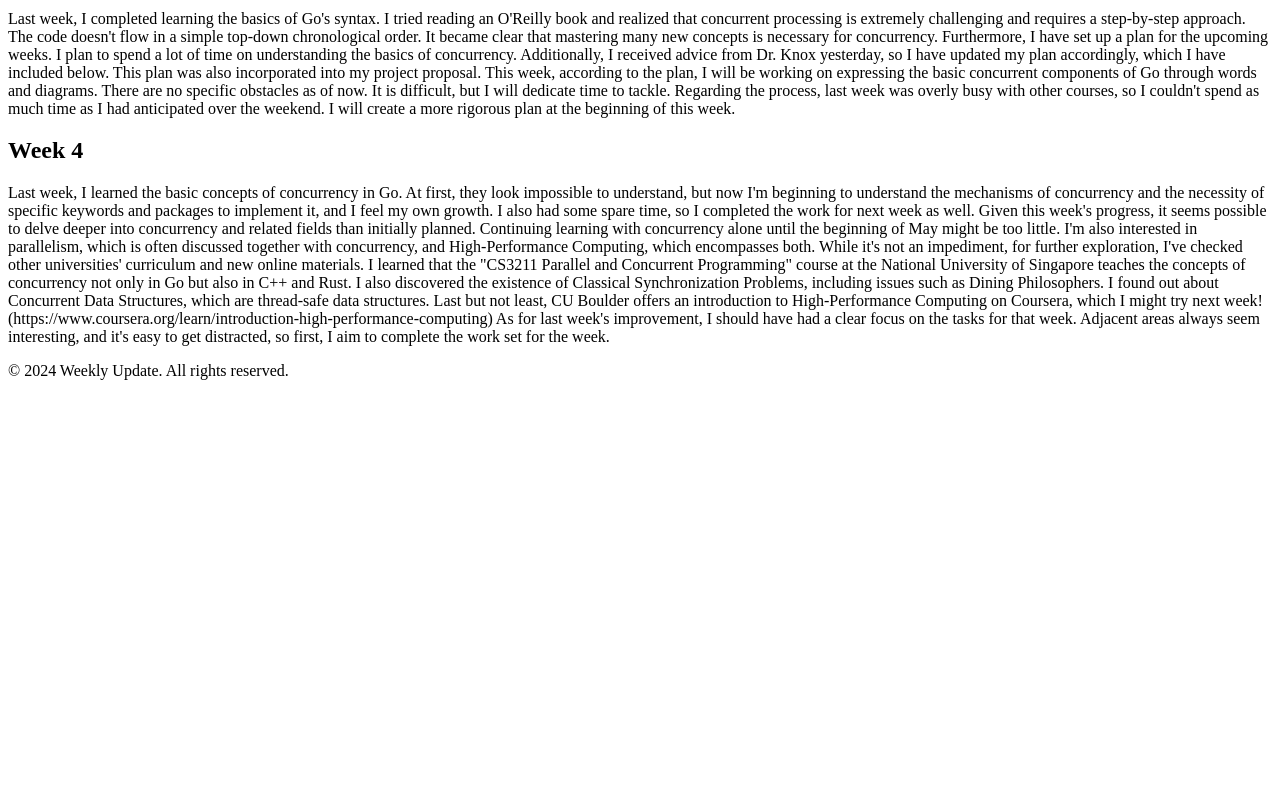
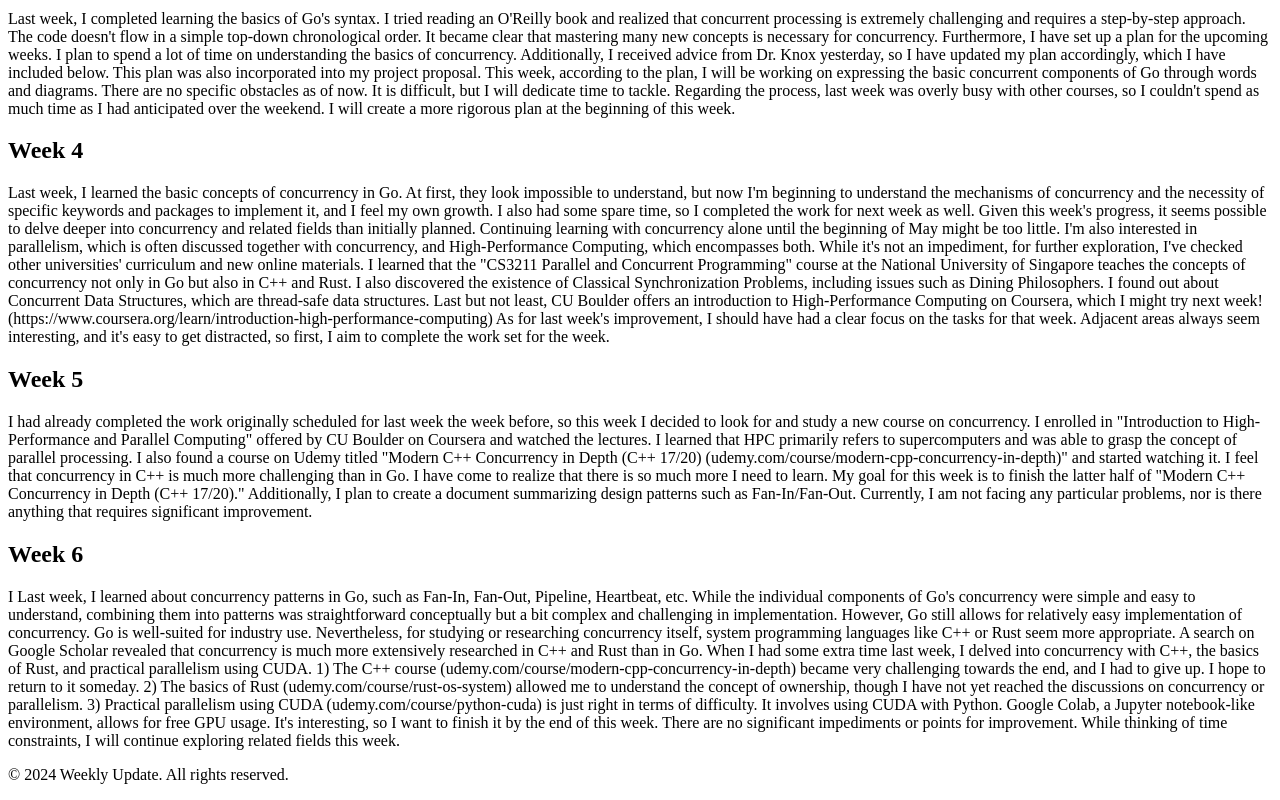
Before and after one commit to seej000/seej.github.io, a plain HTML site: page index.html in a window 1280 px wide. Shown: the part 312-1112 px from the top of the page. Before the commit the page ends 800 px from the top, so only its background shows below. Drawn offline with Linux system fonts and the light colour scheme.

Commit message:
Update index.html

```diff
--- a/index.html
+++ b/index.html
@@ -62,6 +62,41 @@
                 so first, I aim to complete the work set for the week.
             </p>
         </section>
+
+        <section id="update">
+            <h2>Week 5</h2>
+            <p>
+                I had already completed the work originally scheduled for last week the week before, so this week I decided to look for and study a new course on concurrency.
+                I enrolled in "Introduction to High-Performance and Parallel Computing" offered by CU Boulder on Coursera and watched the lectures.
+                I learned that HPC primarily refers to supercomputers and was able to grasp the concept of parallel processing.
+                I also found a course on Udemy titled "Modern C++ Concurrency in Depth (C++ 17/20) (udemy.com/course/modern-cpp-concurrency-in-depth)" and started watching it.
+                I feel that concurrency in C++ is much more challenging than in Go. I have come to realize that there is so much more I need to learn.
+                My goal for this week is to finish the latter half of "Modern C++ Concurrency in Depth (C++ 17/20)."
+                Additionally, I plan to create a document summarizing design patterns such as Fan-In/Fan-Out.
+                Currently, I am not facing any particular problems, nor is there anything that requires significant improvement.
+            </p>
+        </section>
+
+        <section id="update">
+            <h2>Week 6</h2>
+            <p>
+                I Last week, I learned about concurrency patterns in Go, such as Fan-In, Fan-Out, Pipeline, Heartbeat, etc.
+                While the individual components of Go's concurrency were simple and easy to understand, combining them into patterns was straightforward conceptually
+                but a bit complex and challenging in implementation. However, Go still allows for relatively easy implementation of concurrency. Go is well-suited for industry use.
+                Nevertheless, for studying or researching concurrency itself, system programming languages like C++ or Rust seem more appropriate.
+                A search on Google Scholar revealed that concurrency is much more extensively researched in C++ and Rust than in Go. When I had some extra time last week,
+                I delved into concurrency with C++, the basics of Rust, and practical parallelism using CUDA.
+                    1) The C++ course (udemy.com/course/modern-cpp-concurrency-in-depth) became very challenging towards the end, and I had to give up.
+                        I hope to return to it someday.
+                    2) The basics of Rust (udemy.com/course/rust-os-system) allowed me to understand the concept of ownership,
+                        though I have not yet reached the discussions on concurrency or parallelism.
+                    3) Practical parallelism using CUDA (udemy.com/course/python-cuda) is just right in terms of difficulty.
+                        It involves using CUDA with Python. Google Colab, a Jupyter notebook-like environment, allows for free GPU usage.
+                        It's interesting, so I want to finish it by the end of this week.
+                There are no significant impediments or points for improvement. While thinking of time constraints, I will continue exploring related fields this week.
+            </p>
+        </section>
+
     </main>
 
     <footer>
```
